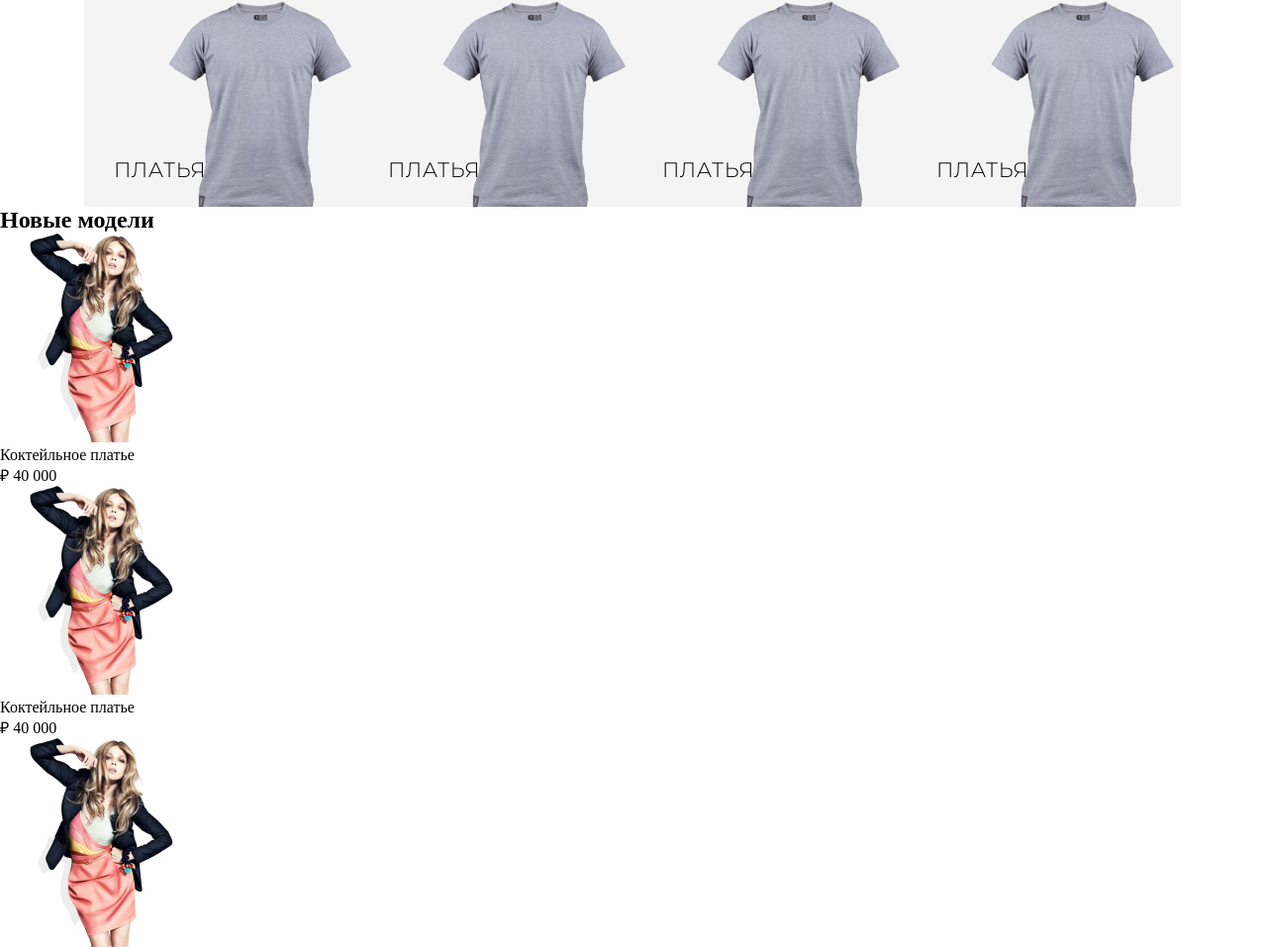
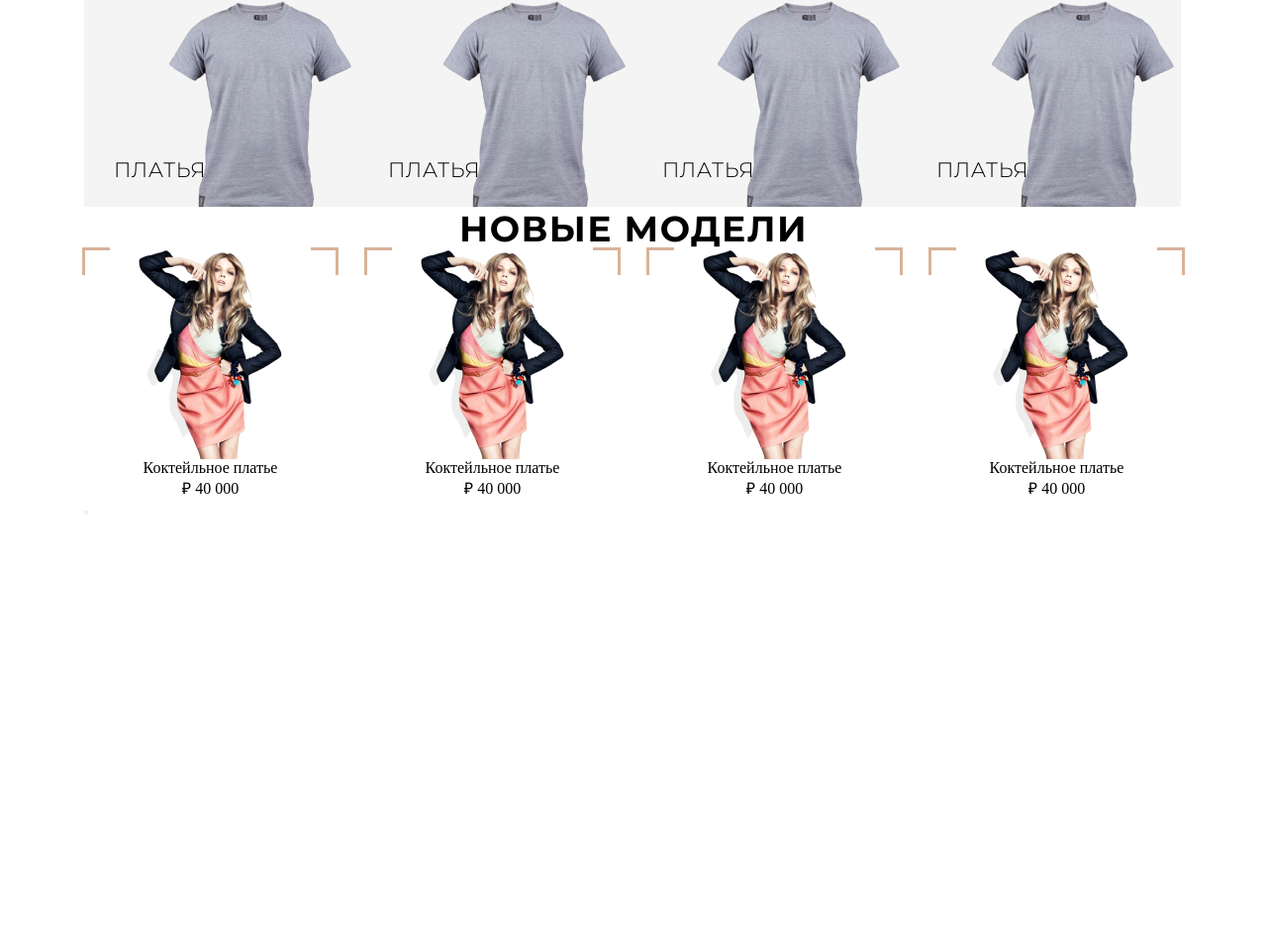
Before and after one commit to Garik9402/The-Loop, a plain HTML site: page index.html in a window 1280 px wide. Shown: the part 1578-2535 px from the top of the page at 99% size. After the commit the page ends 2100 px from the top, so only its background shows below. Drawn offline with nearby package versions, Linux system fonts and the light colour scheme.

Commit message:
section modeles add title and modeles item;)

```diff
--- a/css/styles.scss
+++ b/css/styles.scss
@@ -434,3 +434,67 @@ $color-black:#000000;
         margin-left: 30px;
     }
 }
+
+#modeles-w {
+    width: 100%;
+}
+
+.modeles {
+    width: inherit;
+    &__inner {
+        max-width: 1110px;
+        width: 100%;
+        margin: 0 auto;
+    }
+    &__row {
+        max-width: inherit;
+        width: inherit;
+        display: flex;
+        justify-content: space-between;
+    }
+    &__item {
+        position: relative;
+        max-width: 255px;
+        width: 100%;
+        display: flex;
+        flex-direction: column;
+        align-items: center;
+        // background-color: #D7B399;
+        &::before,
+        &::after,
+        &::before,
+        &::after {
+            content: '';
+            position: absolute;
+            display: block;
+            width: 25px;
+            height: 25px;
+            border: 3px solid #D7B399;
+        }
+        &::before {
+            left: -2px;
+            top: -3px;
+            border-right: none;
+            border-bottom: none
+        }
+        &::after {
+            right: -2px;
+            top: -3px;
+            border-left: none;
+            border-bottom: none;
+        }
+    }
+    &__item-name {}
+    &__item-price {}
+    &__inner-button {}
+}
+
+.title {
+    @extend %Montserrat-700;
+    font-size: 36px;
+    line-height: 44px;
+    letter-spacing: 0.04em;
+    text-transform: uppercase;
+    color: $color-black;
+    text-align: center;
+}
--- a/js/script.js
+++ b/js/script.js
@@ -151,7 +151,7 @@
  modelesInner.classList.add('modeles__inner')
  modeles.append(modelesInner)
  let modelesTitle = document.createElement('h2')
- modelesTitle.classList.add('modeles__title')
+ modelesTitle.classList.add('title')
  modelesTitle.innerHTML = "Новые модели"
  modelesInner.append(modelesTitle)
  let modelesRow = document.createElement('div')
```
Also changed, not shown: css/styles.css, 1 other file.
